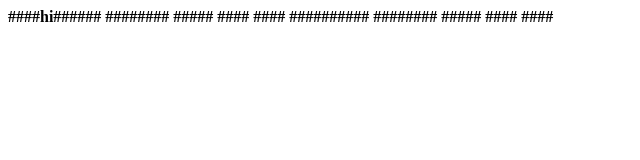
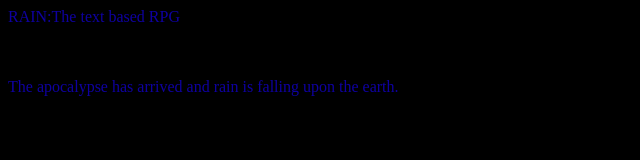
Before and after one commit to Peacefulpi/peacefulpi.github.io, a plain HTML site: page index.html in a window 1280 px wide. Shown: the whole page, without its empty margins (0-640 px from the left). Drawn offline with Linux system fonts and the light colour scheme.

Commit message:
Update index.html

```diff
--- a/index.html
+++ b/index.html
@@ -1,8 +1,17 @@
 <html>
-<b>
-    ####hi######            ########         #####     ####        ####
-</b>
-<b>
-    ##########            ########         #####     ####        ####
-</b>
+<head>
+<title> RAIN: The text RPG </title>
+</head>
+<body text="red>
+    <h1>  RAIN:The text based RPG  </h1>
+    <br>
+    <br>
+    <br>
+    <p>  The apocalypse has arrived and rain is falling upon the earth.  </p>
+</body>
+<style>
+body {
+background-color: #000000
+}
+</style>
 </html>
```
